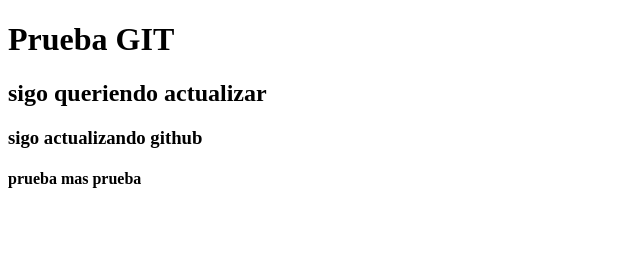
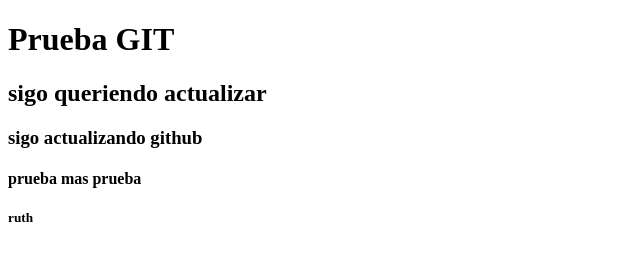
Before and after one commit to RuthVacc/RepositorioPrueba, a plain HTML site: page index.html in a window 1280 px wide. Shown: the full height of the page, 0-640 px from the left. Drawn offline with Linux system fonts and the light colour scheme.

Commit message:
agregue un h5

```diff
--- a/index.html
+++ b/index.html
@@ -11,5 +11,6 @@
     <h2>sigo queriendo actualizar</h2>
     <h3>sigo actualizando github</h3>
     <h4>prueba mas prueba</h4>
+    <h5>ruth</h5>
 </body>
 </html>
```
